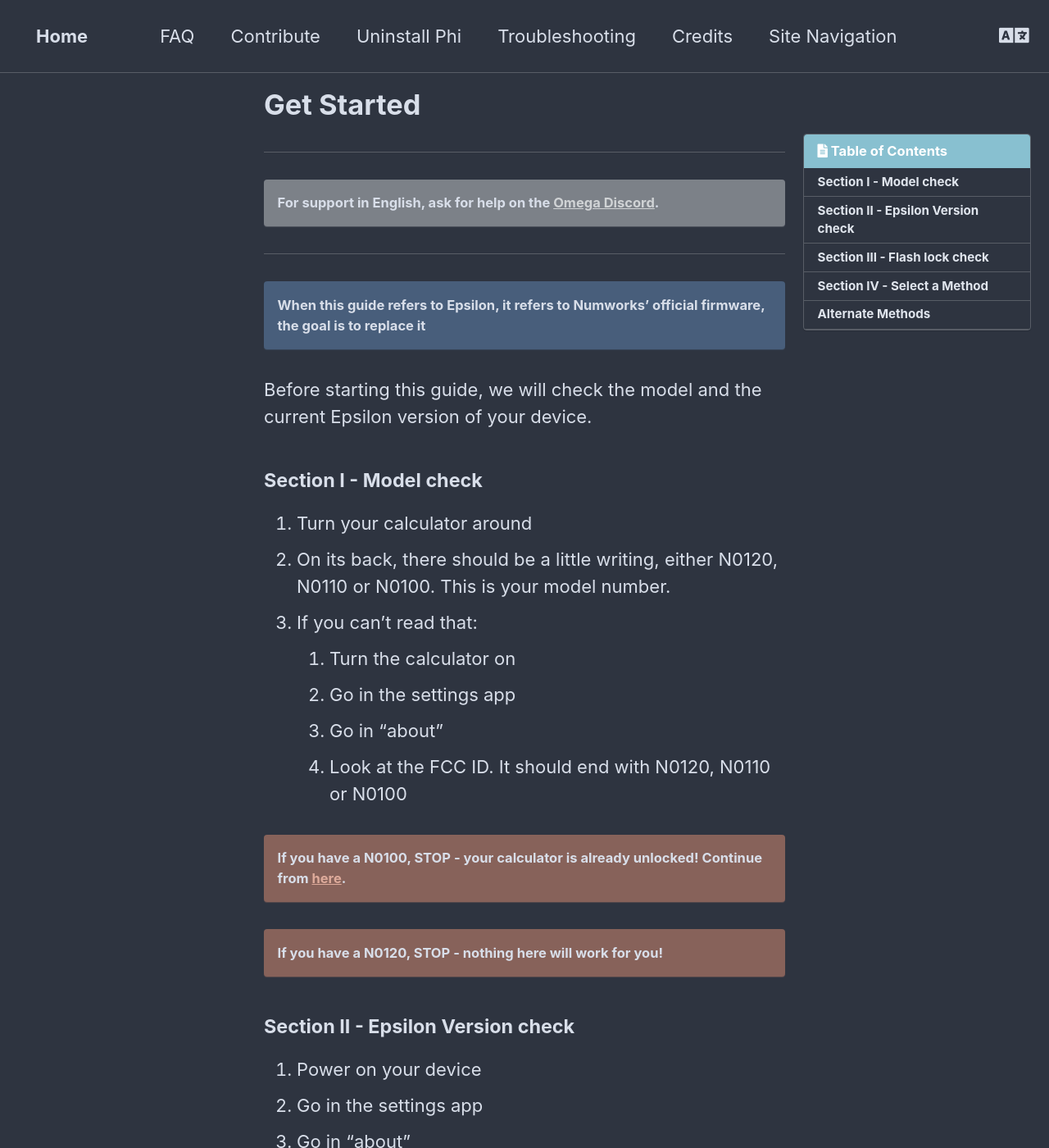
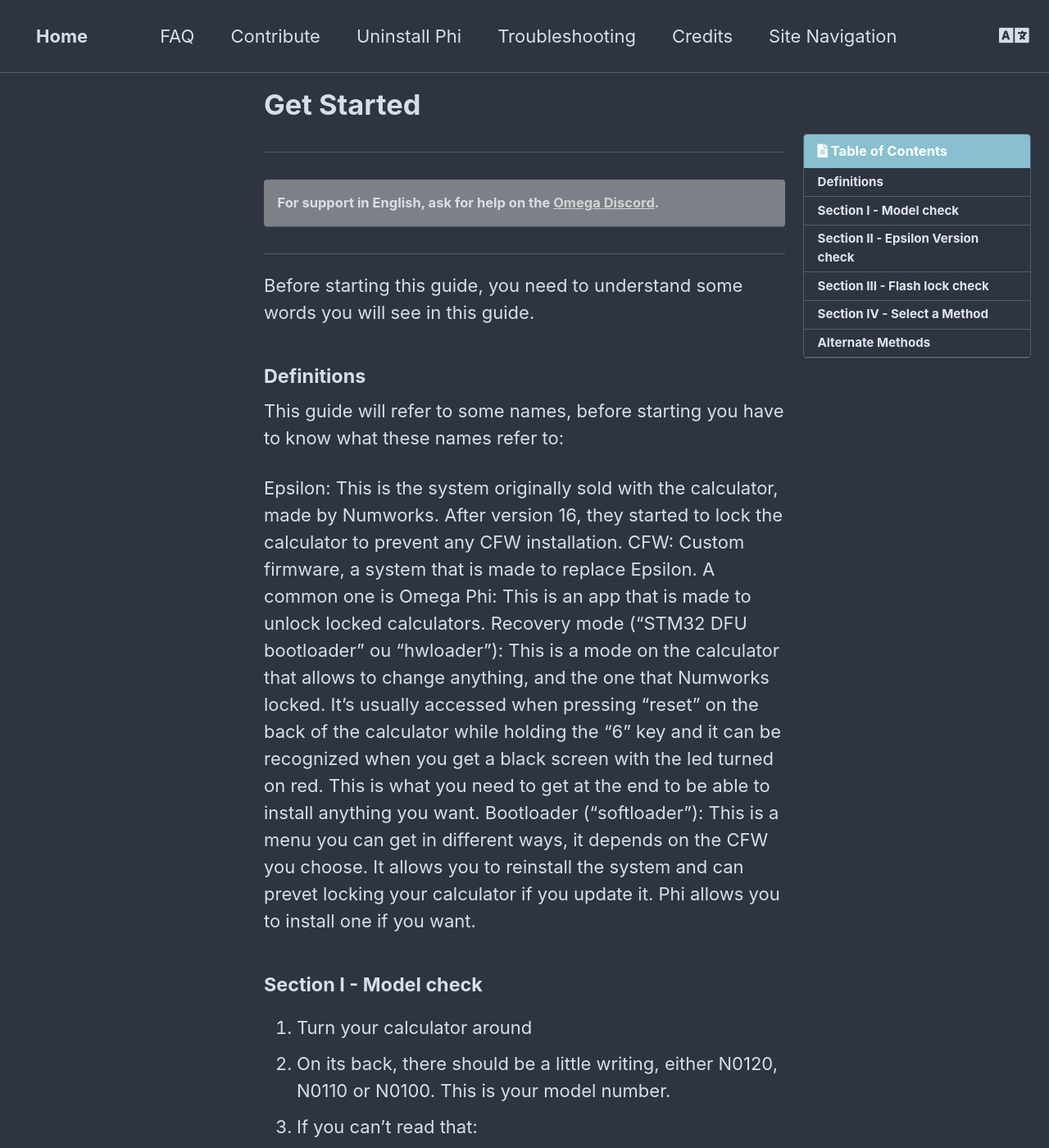
Before and after one commit to Omega-Numworks/Omega-Guide, a Jekyll site: the page built from _pages/en_US/get-started.md, in a window 1280 px wide and 1400 px high. Shown: the whole window at 82% size. Built offline with Jekyll 4.4.1, drawn with Linux system fonts in a browser that asks for light colours; comment, search, counter and statistics services are not loaded.

Commit message:
Add definitions

```diff
--- a/_pages/en_US/get-started.md
+++ b/_pages/en_US/get-started.md
@@ -4,10 +4,17 @@
 
 {% include toc title="Table of Contents" %}
 
-When this guide refers to Epsilon, it refers to Numworks' official firmware, the goal is to replace it
-{: .notice--info}
+Before starting this guide, you need to understand some words you will see in this guide.
 
-Before starting this guide, we will check the model and the current Epsilon version of your device.
+#### Definitions
+
+This guide will refer to some names, before starting you have to know what these names refer to:
+
+Epsilon: This is the system originally sold with the calculator, made by Numworks. After version 16, they started to lock the calculator to prevent any CFW installation.
+CFW: Custom firmware, a system that is made to replace Epsilon. A common one is Omega
+Phi: This is an app that is made to unlock locked calculators.
+Recovery mode ("STM32 DFU bootloader" ou "hwloader"): This is a mode on the calculator that allows to change anything, and the one that Numworks locked. It's usually accessed when pressing "reset" on the back of the calculator while holding the "6" key and it can be recognized when you get a black screen with the led turned on red. This is what you need to get at the end to be able to install anything you want.
+Bootloader ("softloader"): This is a menu you can get in different ways, it depends on the CFW you choose. It allows you to reinstall the system and can prevet locking your calculator if you update it. Phi allows you to install one if you want.
 
 #### Section I - Model check
 
```
